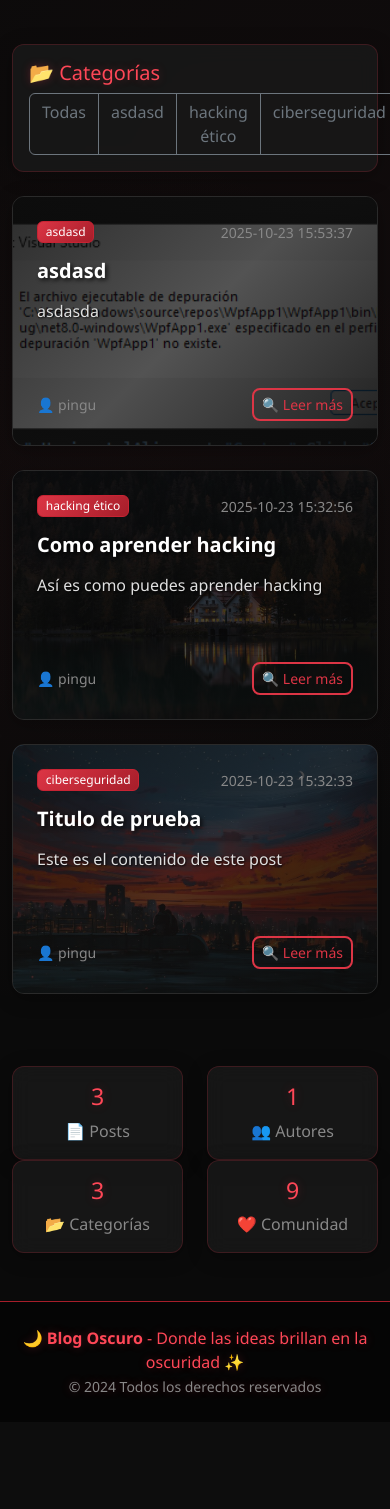
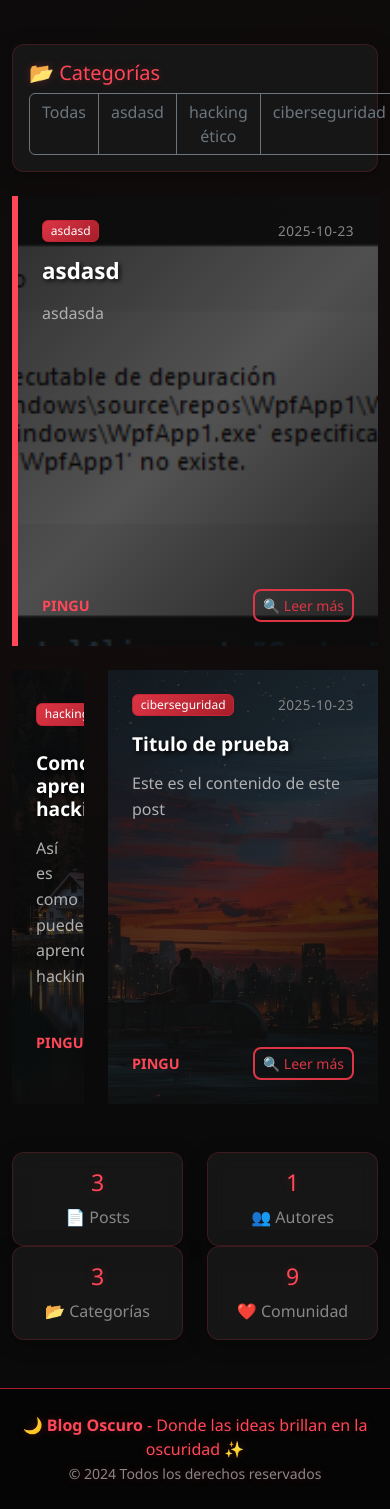
Before and after one commit to Maalfer/blog-pruebas, a Flask app: page / in a window 390 px wide. Shown: the part 280-1789 px from the top of the page. Before the commit the page ends 1672 px from the top, so only its background shows below. Run offline with Flask 3, Linux system fonts and the light colour scheme; data comes from the database, SQL or seed files in the repository; both versions use the stored data as it was after the commit; some libraries are stand-ins or nearby versions.

Commit message:
Primer commit

```diff
--- a/static/style.css
+++ b/static/style.css
@@ -330,11 +330,10 @@ body.dark-theme {
     background: linear-gradient(135deg, var(--red-dark), var(--red-primary));
 }
 
-/* Estilos para posts con imágenes de fondo */
+/* Estilos para posts con im�genes de fondo */
 .post-card-with-image {
     position: relative;
     overflow: hidden;
-    min-height: 300px;
     background: linear-gradient(135deg, rgba(26, 26, 26, 0.9), rgba(42, 42, 42, 0.8));
 }
 
@@ -398,7 +397,7 @@ body.dark-theme {
     opacity: 1;
 }
 
-/* Mejoras para el texto sobre imágenes */
+/* Mejoras para el texto sobre im�genes */
 .post-card-with-image .card-title {
     color: #ffffff;
     text-shadow: 2px 2px 4px rgba(0, 0, 0, 0.8);
@@ -462,7 +461,7 @@ body.dark-theme {
     border-radius: 12px;
 }
 
-/* Responsive para imágenes */
+/* Responsive para im�genes */
 @media (max-width: 768px) {
     .post-card-with-image {
         min-height: 250px;
@@ -473,7 +472,7 @@ body.dark-theme {
     }
 }
 
-/* Animación de carga para imágenes */
+/* Animaci�n de carga para im�genes */
 .image-loading {
     background: linear-gradient(90deg, var(--dark-border) 25%, var(--dark-card) 50%, var(--dark-border) 75%);
     background-size: 200% 100%;
@@ -483,6 +482,203 @@ body.dark-theme {
 @keyframes loading {
     0% { background-position: 200% 0; }
     100% { background-position: -200% 0; }
+}
+
+/* Nuevos estilos para layout de grid asim�trico */
+.post-grid {
+    display: grid;
+    grid-template-columns: repeat(12, 1fr);
+    grid-auto-rows: minmax(200px, auto);
+    gap: 1.5rem;
+    margin-bottom: 2rem;
+}
+
+.post-item-large {
+    grid-column: span 8;
+    grid-row: span 2;
+    min-height: 400px;
+}
+
+.post-item-medium {
+    grid-column: span 6;
+    grid-row: span 1;
+    min-height: 250px;
+}
+
+.post-item-small {
+    grid-column: span 4;
+    grid-row: span 1;
+    min-height: 200px;
+}
+
+.post-item-tall {
+    grid-column: span 4;
+    grid-row: span 2;
+    min-height: 400px;
+}
+
+.post-item-wide {
+    grid-column: span 8;
+    grid-row: span 1;
+    min-height: 200px;
+}
+
+/* Estilos espec�ficos para diferentes tama�os de cards */
+.post-card-featured {
+    border-left: 6px solid var(--red-glow);
+}
+
+.post-card-featured .card-title {
+    font-size: 1.8rem;
+    margin-bottom: 1rem;
+}
+
+.post-card-standard .card-title {
+    font-size: 1.4rem;
+    margin-bottom: 0.8rem;
+}
+
+.post-card-compact .card-title {
+    font-size: 1.2rem;
+    margin-bottom: 0.5rem;
+}
+
+.post-date {
+    font-size: 0.85rem;
+    color: var(--text-muted);
+    font-weight: 500;
+    letter-spacing: 0.5px;
+}
+
+.post-author {
+    font-size: 0.9rem;
+    color: var(--red-glow);
+    font-weight: 600;
+    text-transform: uppercase;
+}
+
+.post-excerpt {
+    line-height: 1.6;
+    color: var(--text-secondary);
+    margin-bottom: 1rem;
+}
+
+/* Patrones de grid para diferentes cantidades de posts */
+.grid-pattern-1 .post-item:nth-child(1) { grid-column: span 8; grid-row: span 2; }
+.grid-pattern-1 .post-item:nth-child(2) { grid-column: span 4; grid-row: span 1; }
+.grid-pattern-1 .post-item:nth-child(3) { grid-column: span 4; grid-row: span 1; }
+.grid-pattern-1 .post-item:nth-child(4) { grid-column: span 6; grid-row: span 1; }
+.grid-pattern-1 .post-item:nth-child(5) { grid-column: span 6; grid-row: span 1; }
+
+.grid-pattern-2 .post-item:nth-child(1) { grid-column: span 6; grid-row: span 2; }
+.grid-pattern-2 .post-item:nth-child(2) { grid-column: span 6; grid-row: span 1; }
+.grid-pattern-2 .post-item:nth-child(3) { grid-column: span 3; grid-row: span 1; }
+.grid-pattern-2 .post-item:nth-child(4) { grid-column: span 3; grid-row: span 1; }
+.grid-pattern-2 .post-item:nth-child(5) { grid-column: span 4; grid-row: span 1; }
+.grid-pattern-2 .post-item:nth-child(6) { grid-column: span 4; grid-row: span 1; }
+.grid-pattern-2 .post-item:nth-child(7) { grid-column: span 4; grid-row: span 1; }
+
+/* Responsive para grid */
+@media (max-width: 1200px) {
+    .post-item-large,
+    .post-item-wide {
+        grid-column: span 12;
+    }
+
+    .post-item-medium {
+        grid-column: span 6;
+    }
+
+    .post-item-small,
+    .post-item-tall {
+        grid-column: span 6;
+    }
+}
+
+@media (max-width: 768px) {
+    .post-grid {
+        grid-template-columns: 1fr;
+    }
+
+    .post-item-large,
+    .post-item-medium,
+    .post-item-small,
+    .post-item-tall,
+    .post-item-wide {
+        grid-column: span 1;
+        grid-row: span 1;
+        min-height: 250px;
+    }
+
+    .post-card-featured .card-title {
+        font-size: 1.4rem;
+    }
+
+    .post-card-standard .card-title {
+        font-size: 1.2rem;
+    }
+
+    .post-card-compact .card-title {
+        font-size: 1.1rem;
+    }
+}
+
+/* Mejoras para hover effects espec�ficos */
+.post-item-large:hover .card-background {
+    transform: scale(1.05);
+}
+
+.post-item-small:hover .card-background {
+    transform: scale(1.08);
+}
+
+/* Estilos para el layout de la captura */
+.capture-layout .post-item:nth-child(1) {
+    grid-column: span 8;
+    grid-row: span 2;
+    min-height: 450px;
+}
+
+.capture-layout .post-item:nth-child(2) {
+    grid-column: span 4;
+    grid-row: span 1;
+    min-height: 200px;
+}
+
+.capture-layout .post-item:nth-child(3) {
+    grid-column: span 4;
+    grid-row: span 1;
+    min-height: 200px;
+}
+
+.capture-layout .post-item:nth-child(4) {
+    grid-column: span 6;
+    grid-row: span 1;
+    min-height: 200px;
+}
+
+.capture-layout .post-item:nth-child(5) {
+    grid-column: span 6;
+    grid-row: span 1;
+    min-height: 200px;
+}
+
+.capture-layout .post-item:nth-child(6) {
+    grid-column: span 4;
+    grid-row: span 1;
+    min-height: 200px;
+}
+
+.capture-layout .post-item:nth-child(7) {
+    grid-column: span 4;
+    grid-row: span 1;
+    min-height: 200px;
+}
+
+.capture-layout .post-item:nth-child(8) {
+    grid-column: span 4;
+    grid-row: span 1;
+    min-height: 200px;
 }
 
 /* Responsive */
--- a/templates/home.html
+++ b/templates/home.html
@@ -37,12 +37,16 @@
         </div>
     </div>
 </div>
-<!-- Lista de posts -->
-<div class="row">
+
+<!-- Grid de posts asimétrico -->
+<div class="post-grid capture-layout">
     {% if posts %}
         {% for post in posts %}
-        <div class="col-lg-6 col-md-12 mb-4">
-            <div class="card h-100 post-card-with-image">
+        <div class="post-item post-card-with-image
+            {% if loop.index == 1 %}post-card-featured
+            {% elif loop.index <= 3 %}post-card-standard
+            {% else %}post-card-compact{% endif %}">
+
             <!-- Imagen de fondo -->
             <div class="card-background"
                  style="background-image: url('{{ url_for('uploaded_file', filename=post.image) }}');">
@@ -53,22 +57,33 @@
                 <div>
                     <div class="d-flex justify-content-between align-items-center mb-3">
                         <span class="badge bg-primary">{{ post.category }}</span>
-                            <small class="text-muted-red">{{ post.date_created }}</small>
+                        <small class="post-date">{{ post.date_created[:10] }}</small>
                     </div>
 
-                        <h5 class="card-title mb-3">{{ post.title }}</h5>
+                    <h5 class="card-title mb-3">
+                        {{ post.title }}
+                    </h5>
 
-                        <p class="card-text mb-4">
+                    {% if loop.index == 1 %}
+                    <p class="post-excerpt mb-4">
+                        {{ post.content[:200] }}{% if post.content|length > 200 %}...{% endif %}
+                    </p>
+                    {% elif loop.index <= 3 %}
+                    <p class="post-excerpt mb-3">
                         {{ post.content[:120] }}{% if post.content|length > 120 %}...{% endif %}
                     </p>
+                    {% else %}
+                    <p class="post-excerpt mb-2">
+                        {{ post.content[:80] }}{% if post.content|length > 80 %}...{% endif %}
+                    </p>
+                    {% endif %}
                 </div>
 
                 <div class="d-flex justify-content-between align-items-center">
-                        <small class="text-muted-red">👤 {{ post.author }}</small>
+                    <small class="post-author">{{ post.author }}</small>
                     <a href="{{ url_for('view_post', post_id=post.id) }}" class="btn btn-outline-primary btn-sm">
                         🔍 Leer más
                     </a>
-                    </div>
                 </div>
             </div>
         </div>
```
Also changed, not shown: blog.db, static/uploads/20251023_175337_Screenshot_2025-10-03_15-40-25.png (added). Lines whose indentation alone changed are shown as unchanged.
